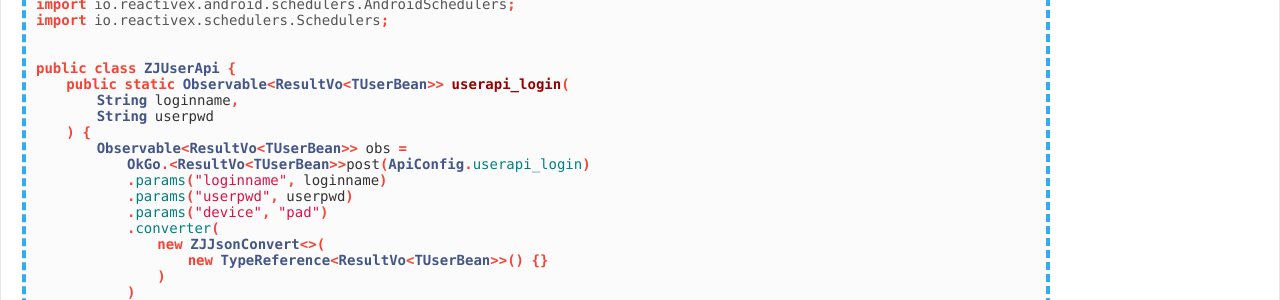
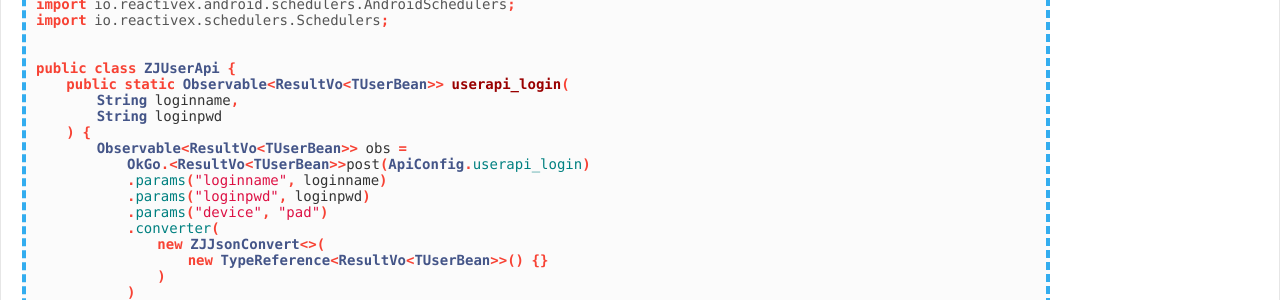
Before and after one commit to psvmc/myblog_jekyll, a Jekyll site: the page built from _posts/2018-04-08-android-okgo.md, in a window 1280 px wide and 900 px high, scrolled down 6889 px. Shown: the part 152-452 px from the top of the window. Built offline with Jekyll 4.4.1, drawn with Linux system fonts in a browser that asks for light colours; comment, search, counter and statistics services are not loaded.

Commit message:
文章更新

```diff
--- a/_posts/2018-04-08-android-okgo.md
+++ b/_posts/2018-04-08-android-okgo.md
@@ -379,12 +379,12 @@ import io.reactivex.schedulers.Schedulers;
 public class ZJUserApi {
     public static Observable<ResultVo<TUserBean>> userapi_login(
         String loginname,
-        String userpwd
+        String loginpwd
     ) {
         Observable<ResultVo<TUserBean>> obs =
             OkGo.<ResultVo<TUserBean>>post(ApiConfig.userapi_login)
             .params("loginname", loginname)
-            .params("userpwd", userpwd)
+            .params("loginpwd", loginpwd)
             .params("device", "pad")
             .converter(
                 new ZJJsonConvert<>(
```
